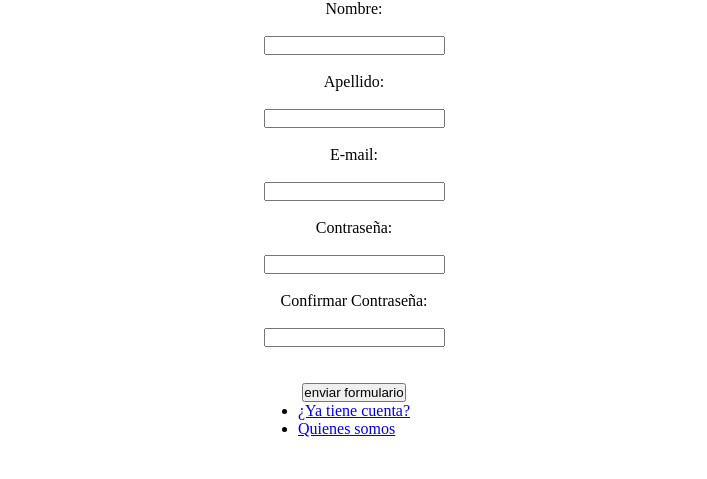
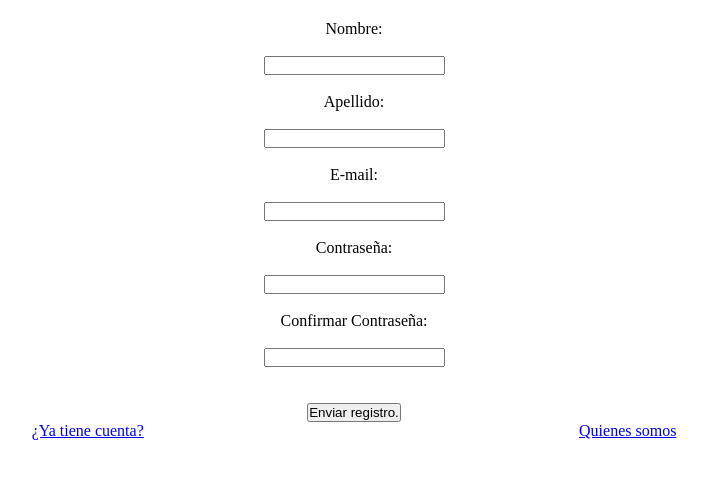
Before and after one commit to sebamoccagatta/proyecto-readme-, a PHP site: page /register.php in a window 1280 px wide. Shown: the part 37-516 px from the top of the page, without its empty margins (286-993 px from the left). Run offline with PHP 8.4, Linux system fonts and the light colour scheme.

Commit message:
estilo de registro

```diff
--- a/css/stilos.css
+++ b/css/stilos.css
@@ -10,6 +10,7 @@
 h1{
   display: flex;
   justify-content: center;
+  margin-bottom: 20px;
 }
 form{
   display: flex;
@@ -17,10 +18,10 @@ form{
   justify-content: center;
   justify-content: space-around;
 }
-nav{
-
+ul{
   display: flex;
+  flex-direction: row;
   justify-content: center;
-  justify-content: space-around;
+  list-style-type: none;
 
 }
--- a/register.php
+++ b/register.php
@@ -30,7 +30,7 @@
           <label for="Confirmarc">Confirmar Contraseña:</label><br>
           <input type="password" name="Confirmarc"><br>
           <br>
-          <button type="submit" name="enviar formulario">enviar formulario</button>
+          <button type="submit" name="enviar formulario">Enviar registro.</button>
         </form>
         <nav>
           <ul>
```
